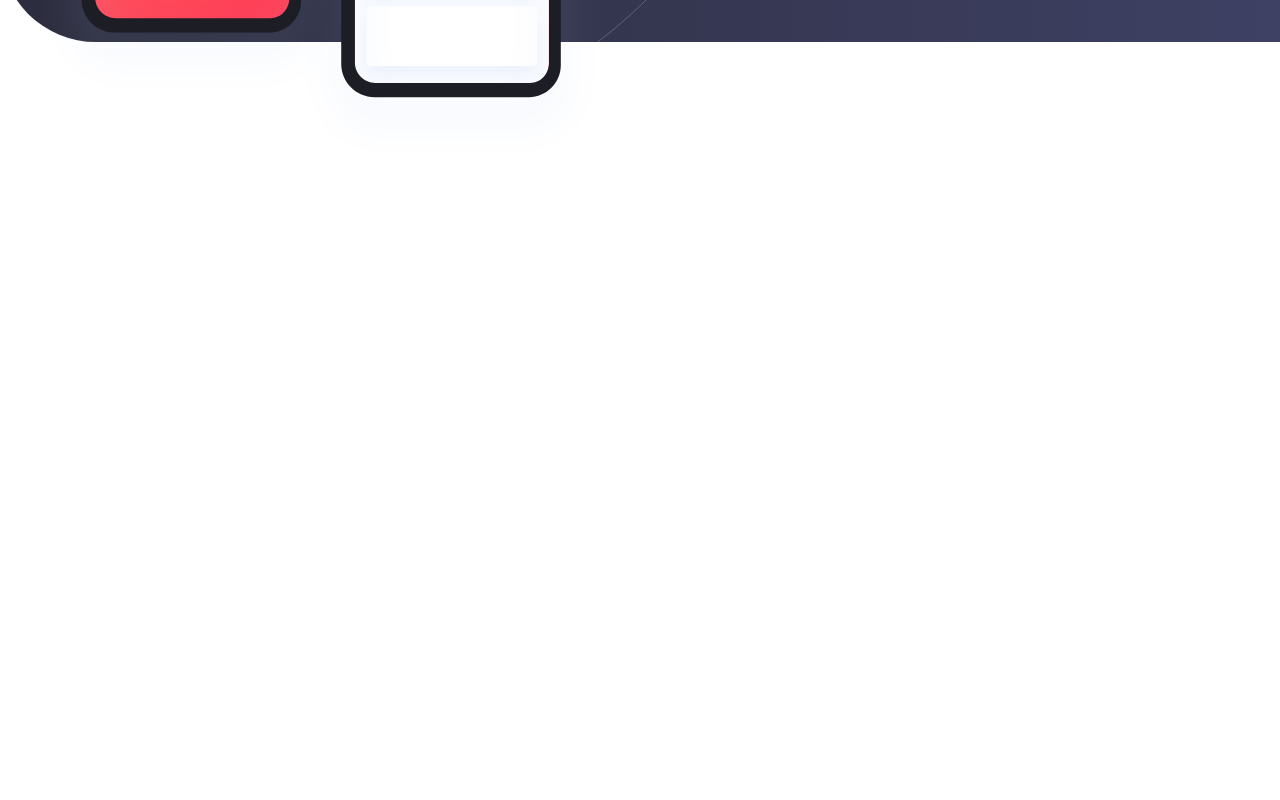
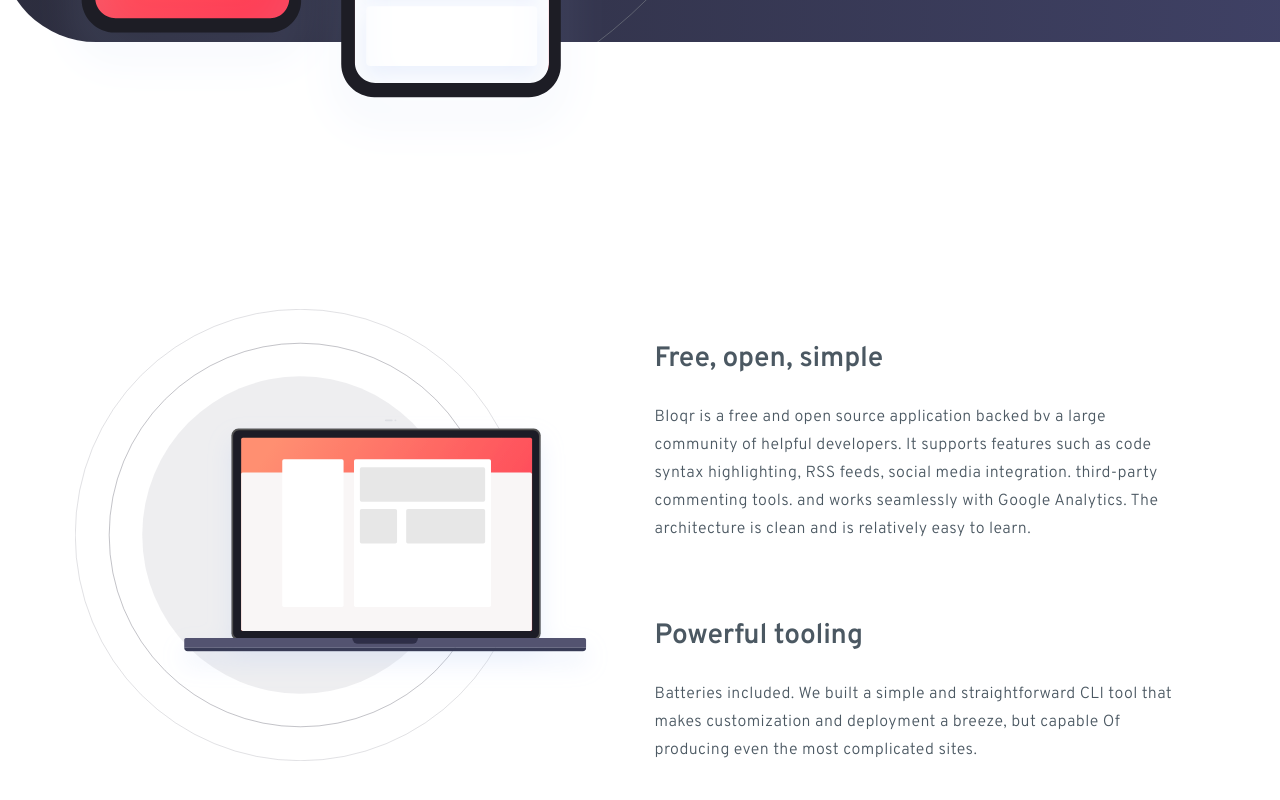
Before and after one commit to rwxdan/blogr-landing-page, a React (Vite) app: page / in a window 1280 px wide. Shown: the part 1970-2770 px from the top of the page. Before the commit the page ends 2129 px from the top, so only its background shows below. Built offline with nearby package versions, Linux system fonts and the light colour scheme.

Commit message:
Add Laptop component

```diff
--- a/src/App.jsx
+++ b/src/App.jsx
@@ -1,5 +1,5 @@
 import React from "react";
-import { Nav, Hero, Editor, Phones } from "./components";
+import { Nav, Hero, Editor, Phones, Laptop } from "./components";
 const App = () => {
   return (
     <article>
@@ -11,6 +11,7 @@ const App = () => {
       </div>
       <Editor />
       <Phones />
+      <Laptop />
     </article>
   );
 };
--- /dev/null
+++ b/src/components/Laptop.jsx
@@ -0,0 +1,45 @@
+import React from "react";
+import LaptopDesktop from "/src/assets/static/images/illustration-laptop-desktop.svg";
+import LaptopMobile from "/src/assets/static/images/illustration-laptop-mobile.svg";
+const Laptop = () => {
+  return (
+    <section className="article flex flex-col sm:flex-row text-center sm:text-left py-[9.5rem] items-center my-24">
+      <div className="illustration-laptop-container flex-1">
+        <picture>
+          <source srcSet={LaptopDesktop} media="(min-width: 768px)" />
+          <img
+            src={LaptopMobile}
+            alt="Illustration of a Laptop. The laptop displays empty social media and RSS feeds"
+          />
+        </picture>
+      </div>
+      <div className="px-5 py-4 flex flex-col gap-10">
+        <div>
+          <h3 className="text-[1.75rem] font-bold font-overpass text-[var(--neutral-clr-700)] pt-8 pb-[1.45rem] tracking-[-0.0075em]">
+            Free, open, simple
+          </h3>
+          <p className="text-base font-normal font-overpass text-[var(--neutral-clr-700)] leading-7 max-w-[52.5ch] tracking-wide">
+            Bloqr is a free and open source application backed bv a large
+            community of helpful developers. It supports features such as code
+            syntax highlighting, RSS feeds, social media integration.
+            third-party commenting tools. and works seamlessly with Google
+            Analytics. The architecture is clean and is relatively easy to
+            learn.
+          </p>
+        </div>
+        <div>
+          <h3 className="text-[1.75rem] font-bold font-overpass text-[var(--neutral-clr-700)] pt-8 pb-[1.45rem] tracking-[-0.0075em]">
+            Powerful tooling
+          </h3>
+          <p className="text-base font-normal font-overpass text-[var(--neutral-clr-700)] leading-7 max-w-[52.5ch] tracking-wide">
+            Batteries included. We built a simple and straightforward CLI tool
+            that makes customization and deployment a breeze, but capable Of
+            producing even the most complicated sites.
+          </p>
+        </div>
+      </div>
+    </section>
+  );
+};
+
+export default Laptop;
--- a/src/components/index.js
+++ b/src/components/index.js
@@ -2,5 +2,6 @@ import Nav from "./Nav";
 import Hero from "./Hero";
 import Editor from "./Editor";
 import Phones from "./Phones";
+import Laptop from "./Laptop";
 
-export { Nav, Hero, Editor, Phones };
+export { Nav, Hero, Editor, Phones, Laptop };
```
